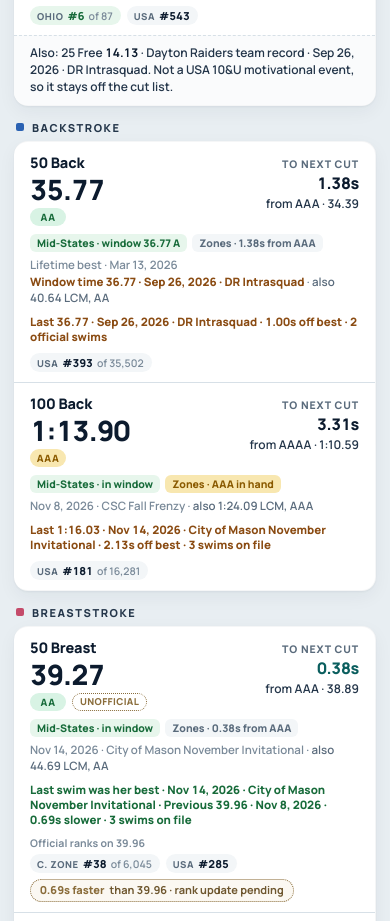
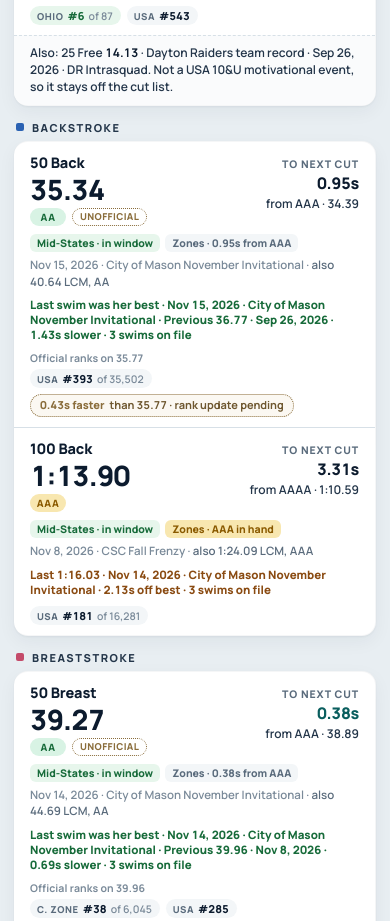
Before and after one commit to grosskc/poppy-swim, a plain HTML site: page index.html in a window 390 px wide. Shown: the part 1842-2763 px from the top of the page. Drawn offline with Linux system fonts and the light colour scheme; no server answers.

Commit message:
Add Mason 50 back 35.34 as a provisional Meet Mobile time
Kevin's Sunday Meet Mobile screenshot: event 359, 35.34 (3rd), 0.43 faster than her official 35.77. Official ranks stay on 35.77 until results post. The next cut remains AAA 34.39.

```diff
--- a/index.html
+++ b/index.html
@@ -375,8 +375,8 @@ const DATA = {
     "bestTimesAsOf": "2026-11-08",
     "bestTimesAsOfLabel": "Nov 8, 2026",
     "midStatesWindowStart": "2026-09-01",
-    "snapshotUpdated": "2026-11-15T12:00:00-05:00",
-    "snapshotUpdatedLabel": "Nov 15, 2026, 12:00 PM ET",
+    "snapshotUpdated": "2026-11-15T20:16:00-05:00",
+    "snapshotUpdatedLabel": "Nov 15, 2026, 8:16 PM ET",
     "masonMeet": {
       "name": "City of Mason November Invitational",
       "dates": "Nov 13–15, 2026",
@@ -1071,6 +1071,17 @@ const DATA = {
       "provisional": true,
       "splits": [],
       "place": 2
+    },
+    {
+      "event": "50 Back",
+      "course": "SCY",
+      "time": "35.34",
+      "date": "2026-11-15",
+      "meet": "City of Mason November Invitational",
+      "source": "Meet Mobile",
+      "provisional": true,
+      "splits": [],
+      "place": 3
     }
   ],
   "honors": [
@@ -1474,6 +1485,17 @@ const DATA = {
       "provisional": true,
       "splits": [],
       "place": 2
+    },
+    {
+      "event": "50 Back",
+      "course": "SCY",
+      "time": "35.34",
+      "date": "2026-11-15",
+      "meet": "City of Mason November Invitational",
+      "source": "Meet Mobile",
+      "provisional": true,
+      "splits": [],
+      "place": 3
     }
   ],
   "seasonTargets": {
@@ -1729,7 +1751,10 @@ const DATA = {
           "lane": 3,
           "heatLaneSource": "Meet Mobile",
           "seed": "35.77",
-          "estStart": "3:16 PM"
+          "estStart": "3:16 PM",
+          "time": "35.34",
+          "place": 3,
+          "provisional": true
         }
       ],
       "links": [
--- a/widget.json
+++ b/widget.json
@@ -1,6 +1,6 @@
 {
   "version": 1,
-  "generatedAt": "2026-11-15T20:11:45-05:00",
+  "generatedAt": "2026-11-15T20:16:44-05:00",
   "asOfDate": "2026-11-15",
   "dashboardUrl": "https://grosskc.github.io/poppy-swim/#meets",
   "swimmer": "Poppy",
```
Also changed, not shown: data.json (+28 -3 lines).
